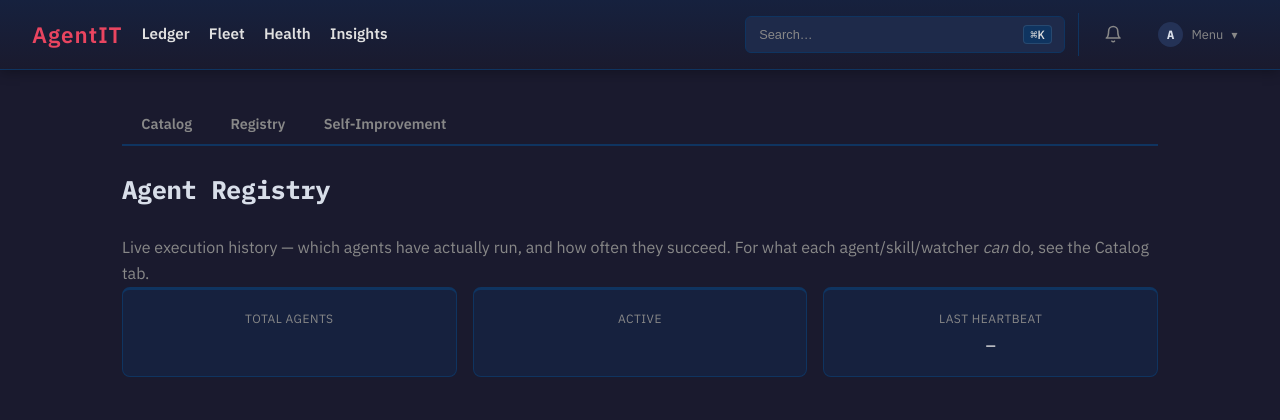
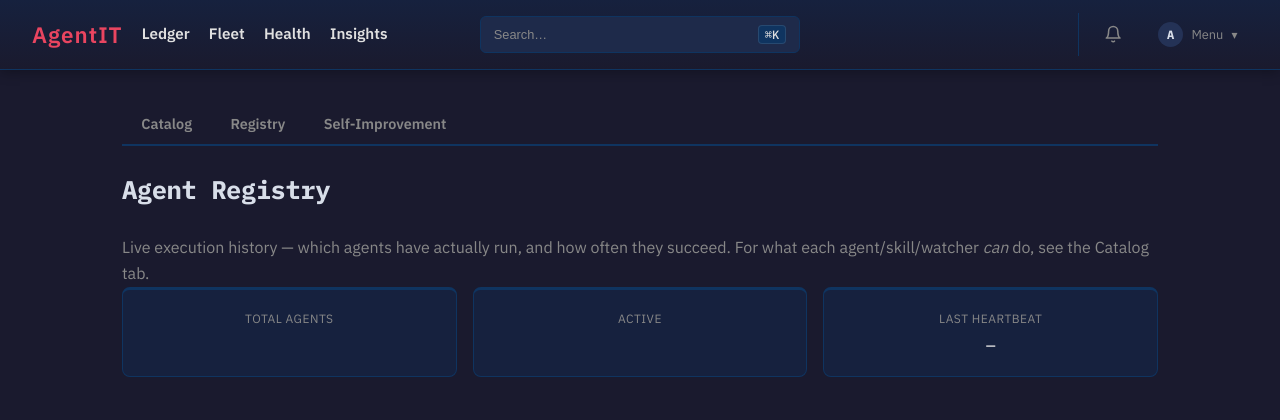
Before and after one commit to alimobrem/AgentIT, a Python web app: template src/agentit/portal/templates/agents.html in a window 1280 px wide. Shown: the top 420 px of the page. Run offline with Jinja, Linux system fonts and the light colour scheme; the template is opened without the code that fills it, so the values that code supplies are empty; some libraries are stand-ins or nearby versions.

Commit message:
fix(portal): center Cmd+K in a 3-column masthead grid
Keep search visually centered (and a bit wide) without covering primary
nav: left nav | center search | right tools. Builds on the #64 cluster
wrappers; moves search out of the right cluster into the center column.

Co-authored-by: Cursor <cursoragent@cursor.com>

```diff
--- a/src/agentit/portal/templates/base.html
+++ b/src/agentit/portal/templates/base.html
@@ -80,15 +80,15 @@
   a:hover { text-decoration: underline; }
 
   /* ── Nav ──────────────────────────────────────────────────────────
-     Left cluster (brand + primary) | right cluster (Cmd+K + Events +
-     Menu). Search is never absolute-centered over primary links. */
+     Three real columns so centered Cmd+K search never overlays primary
+     links: start (brand + primary) | search | end (Events + account). */
   nav {
     background: linear-gradient(180deg, var(--color-surface), var(--color-bg));
     padding: var(--space-4) var(--space-8);
-    display: flex;
+    display: grid;
+    grid-template-columns: minmax(0, 1fr) minmax(12rem, 20rem) minmax(0, 1fr);
     align-items: center;
-    justify-content: space-between;
-    gap: var(--space-5);
+    column-gap: var(--space-5);
     border-bottom: 1px solid var(--color-border);
     box-shadow: 0 2px 12px rgba(0,0,0,0.3);
     position: sticky;
@@ -100,7 +100,7 @@
     align-items: center;
     gap: var(--space-6);
     min-width: 0;
-    flex: 1 1 auto;
+    justify-self: start;
   }
   .nav-end {
     display: flex;
@@ -108,8 +108,7 @@
     justify-content: flex-end;
     gap: var(--space-4);
     min-width: 0;
-    flex: 0 1 auto;
-    margin-left: auto;
+    justify-self: end;
   }
   nav .logo {
     font-size: 1.4rem;
@@ -980,13 +979,14 @@
   .user-menu-item.deploy-status-link .deploy-status-badge { width: 100%; box-sizing: border-box; }
 
   /* ── Command Palette Trigger (nav) ──────────────────────────────
-     Right-cluster control (with Events / Menu) — reasonably wide but
-     max-width constrained so it never overlays primary nav links. */
+     Center column of the masthead grid — stays visually centered and
+     a bit wide, but participates in layout so it cannot cover primary
+     nav links. */
   .cmdk-trigger {
     display: inline-flex; align-items: center; justify-content: space-between;
     gap: var(--space-3);
-    width: min(20rem, 28vw); max-width: 20rem; min-width: 10rem;
-    flex: 0 1 20rem;
+    width: 100%; max-width: 20rem; min-width: 0;
+    justify-self: center;
     background: var(--color-surface-2); border: 1px solid var(--color-border);
     color: var(--color-muted); border-radius: var(--radius-md);
     padding: var(--space-2) var(--space-4); font-size: var(--font-sm); cursor: pointer;
@@ -1315,10 +1315,13 @@
 
   /* ── Responsive ────────────────────────────────────────────────── */
   @media (max-width: 1100px) {
-    nav { gap: var(--space-3); padding: var(--space-4) var(--space-5); }
+    nav {
+      grid-template-columns: minmax(0, 1fr) minmax(10rem, 16rem) minmax(0, 1fr);
+      column-gap: var(--space-3);
+      padding: var(--space-4) var(--space-5);
+    }
     nav .links { gap: var(--space-4); }
     .nav-start { gap: var(--space-4); }
-    .cmdk-trigger { width: min(16rem, 26vw); min-width: 8rem; }
   }
   @media (max-width: 768px) {
     .stat-grid { grid-template-columns: 1fr; }
@@ -1343,7 +1346,6 @@
       width: 100%;
       max-width: none;
       min-width: 0;
-      flex: none;
     }
     .nav-toggle { display: block; grid-area: toggle; margin-left: 0; }
     /* Hamburger owns the full primary stack (Ledger…Insights) plus Events
@@ -1421,18 +1423,18 @@
       <a href="/insights" class="{{ 'nav-active' if request.url.path == '/insights' }}">Insights</a>
     </div>
   </div>
-  <div class="nav-end">
   {# Cmd+K / Ctrl+K command palette trigger -- discoverable both by click
      (mouse users see the kbd hint right here) and by the shortcut itself
      firing from anywhere on the page (see #command-palette below). This is
      the one persistent, always-visible shortcut hint the checklist asks
      for at minimum (docs/ux-design-requirements.md Part 3 item 9).
-       Lives in the right cluster with Events / Menu so it cannot cover
-       primary nav links. #}
+     Lives in the masthead center column (not absolute / not right-cluster)
+     so it cannot cover primary nav links. #}
   <button type="button" class="cmdk-trigger" @click="$dispatch('open-command-palette')" aria-label="Open command palette (search navigation and apps)">
     <span class="cmdk-trigger-label">Search&hellip;</span>
     <span class="cmdk-kbd">&#8984;K</span>
   </button>
+  <div class="nav-end">
     {# Mobile: hamburger toggles primary + secondary together (see @media).
        Desktop: toggle is display:none; both stacks stay visible. #}
     <button type="button" class="nav-toggle" @click="navOpen = !navOpen"
```
Also changed, not shown: tests/test_portal.py (+5 -4 lines), README.md. Lines whose indentation alone changed are shown as unchanged.
